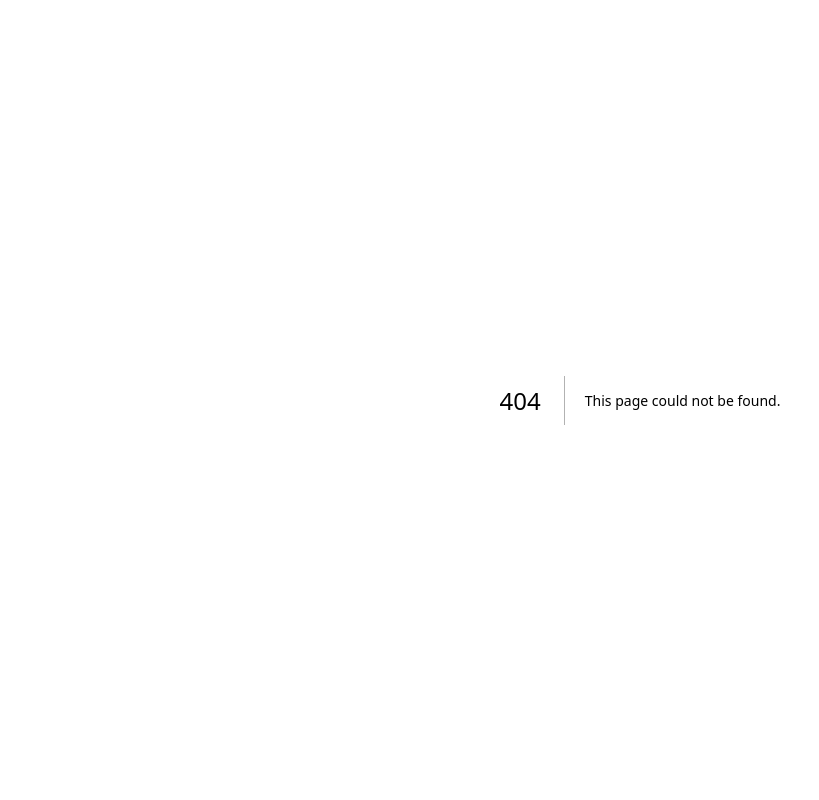
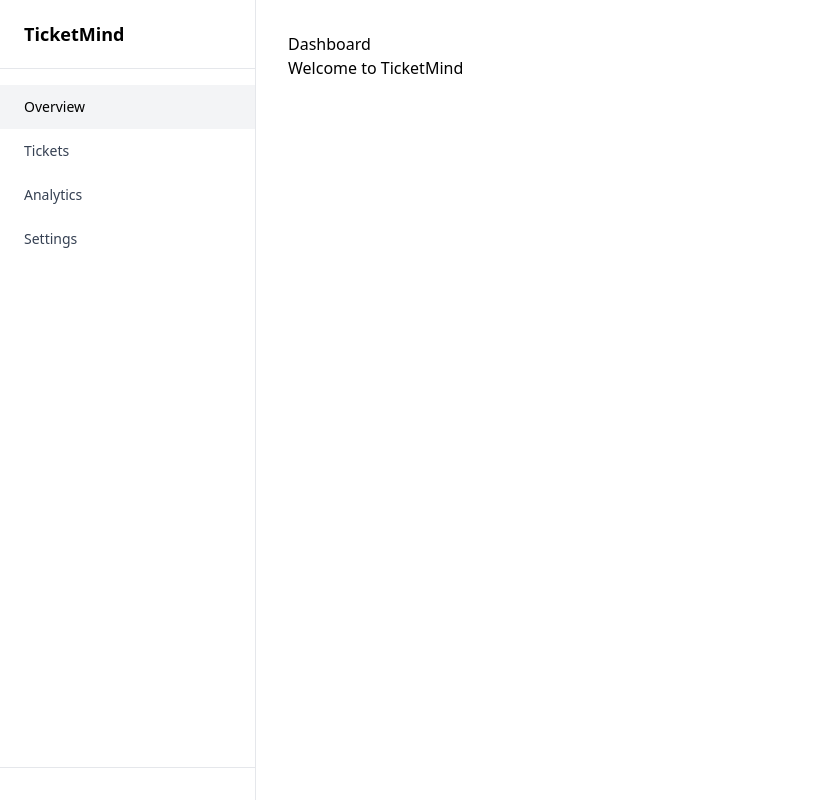
Before and after one commit to elitecoder88/ticketmind, a Next.js app: page /dashboard in a window 1280 px wide. Before the commit this address had no page. Shown: the whole page, without its empty margins (0-819 px from the left). Built offline with nearby package versions, Linux system fonts and the light colour scheme.

Commit message:
Added Clerk auth, protected routes, dashboard layout with sidebar

```diff
--- a/package.json
+++ b/package.json
@@ -9,6 +9,7 @@
     "lint": "eslint"
   },
   "dependencies": {
+    "@clerk/nextjs": "^7.4.2",
     "next": "16.2.6",
     "react": "19.2.4",
     "react-dom": "19.2.4"
--- /dev/null
+++ b/src/app/dashboard/layout.tsx
@@ -0,0 +1,16 @@
+import Sidebar from "@/components/sidebar";
+
+export default function DashboardLayout({
+  children,
+} : {
+  children: React.ReactNode;
+}) {
+  return (
+    <div>
+      <Sidebar />
+      <main className="ml-64 p-8">
+        {children}
+      </main>
+    </div>
+  );
+}
--- /dev/null
+++ b/src/app/dashboard/page.tsx
@@ -0,0 +1,8 @@
+export default function DashboardPage() {
+  return (
+    <div>
+      <h1>Dashboard</h1>
+      <p>Welcome to TicketMind</p>
+    </div>
+  )
+}
--- a/src/app/layout.tsx
+++ b/src/app/layout.tsx
@@ -1,6 +1,7 @@
 import type { Metadata } from "next";
 import { Geist, Geist_Mono } from "next/font/google";
 import "./globals.css";
+import { ClerkProvider } from "@clerk/nextjs";
 
 const geistSans = Geist({
   variable: "--font-geist-sans",
@@ -13,8 +14,8 @@ const geistMono = Geist_Mono({
 });
 
 export const metadata: Metadata = {
-  title: "Create Next App",
-  description: "Generated by create next app",
+  title: "TicketMind — AI-Powered Customer Support",
+  description: "Smart customer support dashboard with AI categorization, sentiment analysis, and response suggestions.",
 };
 
 export default function RootLayout({
@@ -23,11 +24,13 @@ export default function RootLayout({
   children: React.ReactNode;
 }>) {
   return (
+    <ClerkProvider>
       <html
         lang="en"
         className={`${geistSans.variable} ${geistMono.variable} h-full antialiased`}
       >
         <body className="min-h-full flex flex-col">{children}</body>
       </html>
+    </ClerkProvider>
   );
 }
--- /dev/null
+++ b/src/app/sign-in/[[...sign-in]]/page.tsx
@@ -0,0 +1,10 @@
+import { SignIn } from "@clerk/nextjs";
+
+export default function SignInPage() {
+  return (
+    <div className="flex min-h-screen items-center justify-center">
+      <SignIn
+      />
+    </div>
+  )
+}
--- /dev/null
+++ b/src/app/sign-up/[[...sign-up]]/page.tsx
@@ -0,0 +1,10 @@
+import { SignUp } from "@clerk/nextjs";
+
+export default function SignUpPage() {
+  return (
+    <div className="flex min-h-screen items-center justify-center">
+      <SignUp
+      />
+    </div>
+  )
+}
--- /dev/null
+++ b/src/components/sidebar.tsx
@@ -0,0 +1,66 @@
+"use client";
+
+import { UserButton } from "@clerk/nextjs";
+import Link from "next/link";
+import { usePathname } from "next/navigation";
+
+export default function Sidebar() {
+  const pathname = usePathname();
+
+  return (
+    <aside className="fixed left-0 top-0 h-screen w-64 border-r border-gray-200 bg-white flex flex-col">
+      {/* Logo */}
+      <div className="px-6 py-5 border-b border-gray-200">
+        <span className="text-lg font-semibold">TicketMind</span>
+      </div>
+
+      {/* Navigation links */}
+      <nav className="flex flex-col py-4 grow">
+        <Link
+          href="/dashboard"
+          className={`px-6 py-3 text-sm font-medium ${
+            pathname === "/dashboard"
+              ? "bg-gray-100 text-black"
+              : "text-gray-700 hover:bg-gray-100"
+          }`}>
+            Overview
+        </Link>
+
+        <Link
+          href="/dashboard/tickets"
+          className={`px-6 py-3 text-sm font-medium ${
+            pathname === "/dashboard/tickets"
+              ? "bg-gray-100 text-black"
+              : "text-gray-700 hover:bg-gray-100"
+          }`}>
+            Tickets
+        </Link>
+
+        <Link
+          href="/dashboard/analytics"
+          className={`px-6 py-3 text-sm font-medium ${
+            pathname === "/dashboard/analytics"
+              ? "bg-gray-100 text-black"
+              : "text-gray-700 hover:bg-gray-100"
+          }`}>
+            Analytics
+        </Link>
+
+        <Link
+          href="/dashboard/settings"
+          className={`px-6 py-3 text-sm font-medium ${
+            pathname === "/dashboard/settings"
+              ? "bg-gray-100 text-black"
+              : "text-gray-700 hover:bg-gray-100"
+          }`}>
+            Settings
+        </Link>
+      </nav>
+
+      {/* User section - pushed to bottom */}
+      <div className="px-6 py-4 border-t border-gray-200">
+        <UserButton />
+      </div>
+    </aside>
+  );
+}
--- /dev/null
+++ b/src/proxy.ts
@@ -0,0 +1,21 @@
+import { clerkMiddleware, createRouteMatcher } from '@clerk/nextjs/server';
+
+const isPublicRoute = createRouteMatcher([
+  '/',
+  '/sign-in(.*)',
+  '/sign-up(.*)',
+]);
+
+export default clerkMiddleware(async (auth, request) => {
+  if (!isPublicRoute(request)) {
+    await auth.protect();
+  }
+});
+
+export const config = {
+  matcher: [
+    '/((?!_next|[^?]*\\.(?:html?|css|js(?!on)|jpe?g|webp|png|gif|svg|ttf|woff2?|ico|csv|docx?|xlsx?|zip|webmanifest)).*)',
+    '/__clerk/(.*)',
+    '/(api|trpc)(.*)',
+  ],
+};
```
Also changed, not shown: 1 other file (tests, documents, lock files or other folders). Lines whose indentation alone changed are shown as unchanged.
